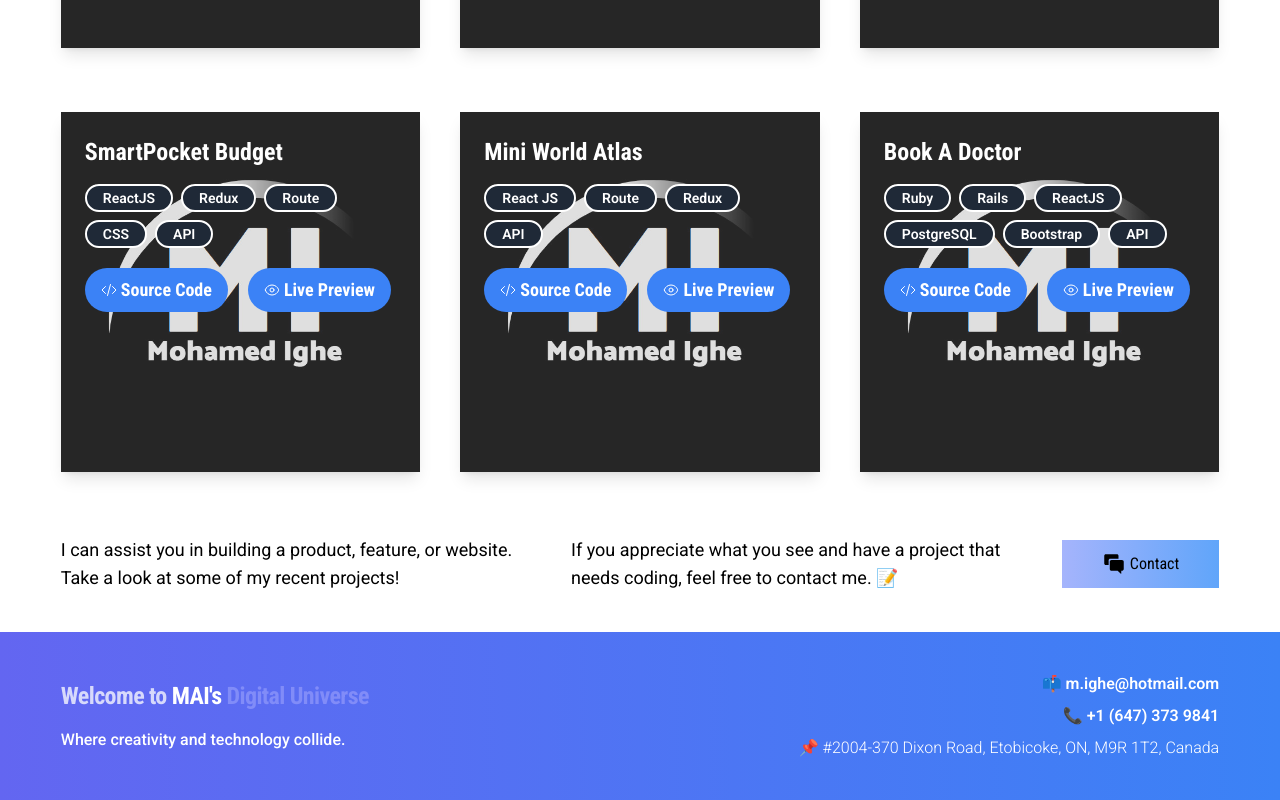
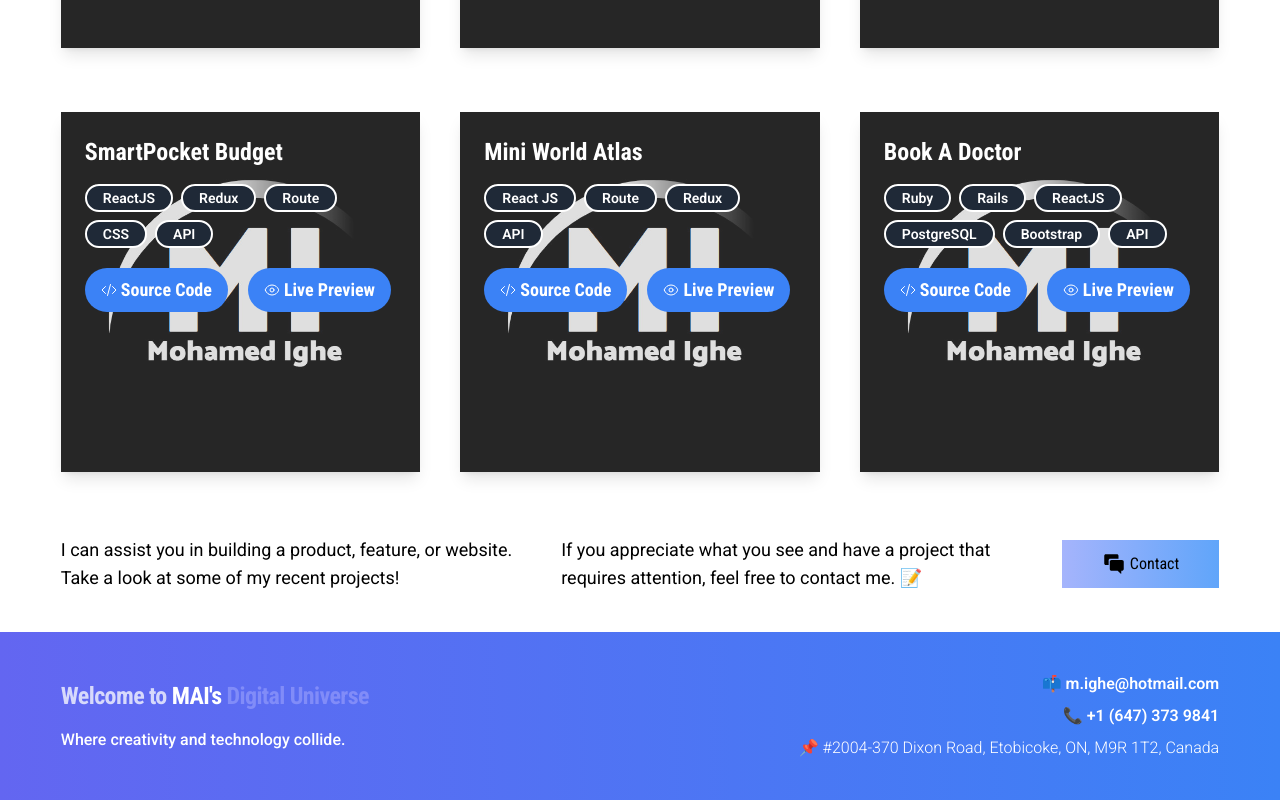
Before and after one commit to katarighe/my-portfolio-website, a React (Vite) app: page /my-projects in a window 1280 px wide. Shown: the part 1340-2140 px from the top of the page. Built offline with nearby package versions, Linux system fonts and the light colour scheme.

Commit message:
Update the sentences

```diff
--- a/src/pages/MyProjects.jsx
+++ b/src/pages/MyProjects.jsx
@@ -275,8 +275,8 @@ function MyProjects() {
               a look at some of my recent projects!
             </p>
             <p className="text-newDarkGray text-lg font-robotoOriginal">
-              If you appreciate what you see and have a project that needs
-              coding, feel free to contact me. 📝
+              If you appreciate what you see and have a project that requires
+              attention, feel free to contact me. 📝
             </p>
             <Link
               to="/contact"
```
